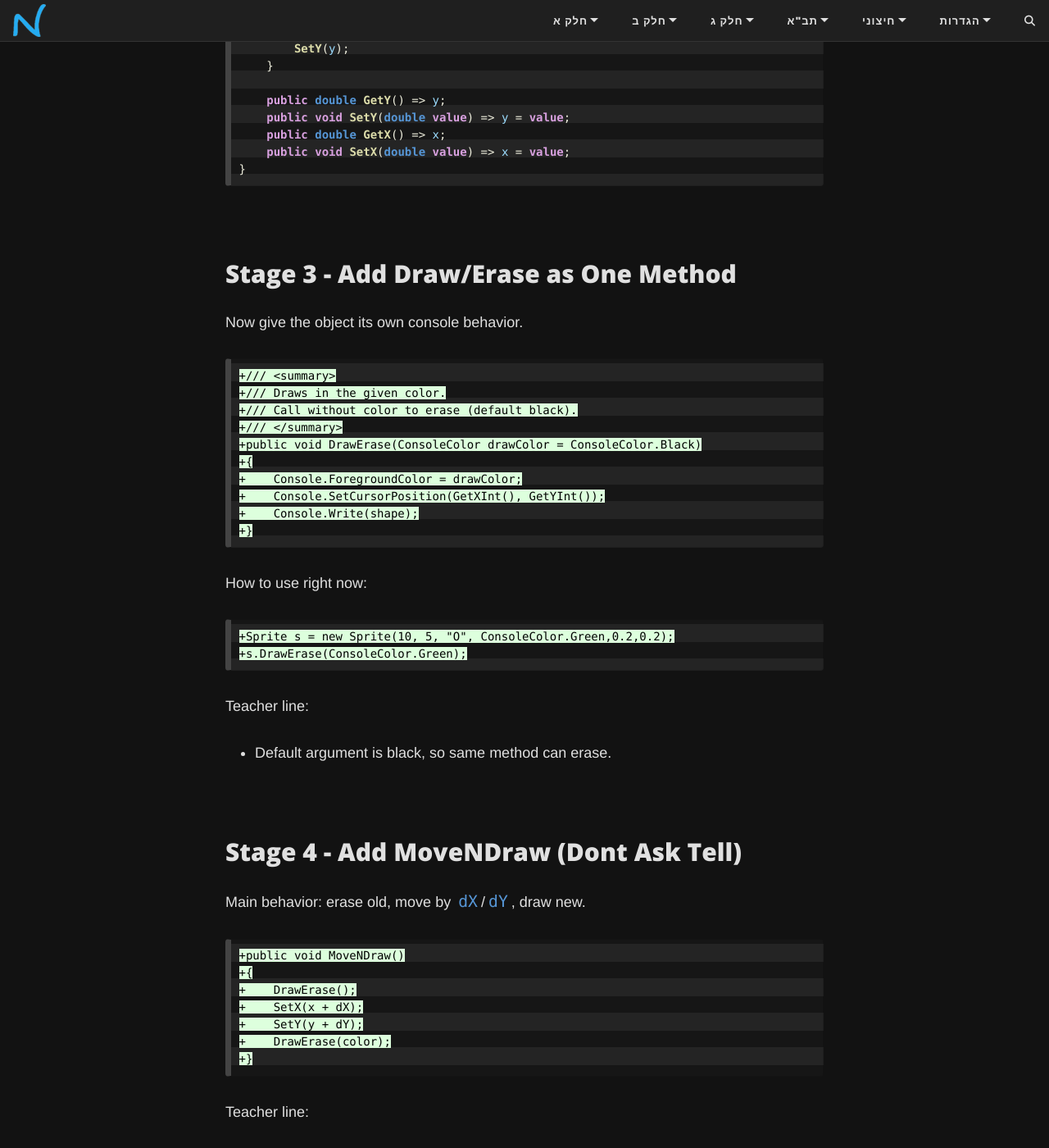
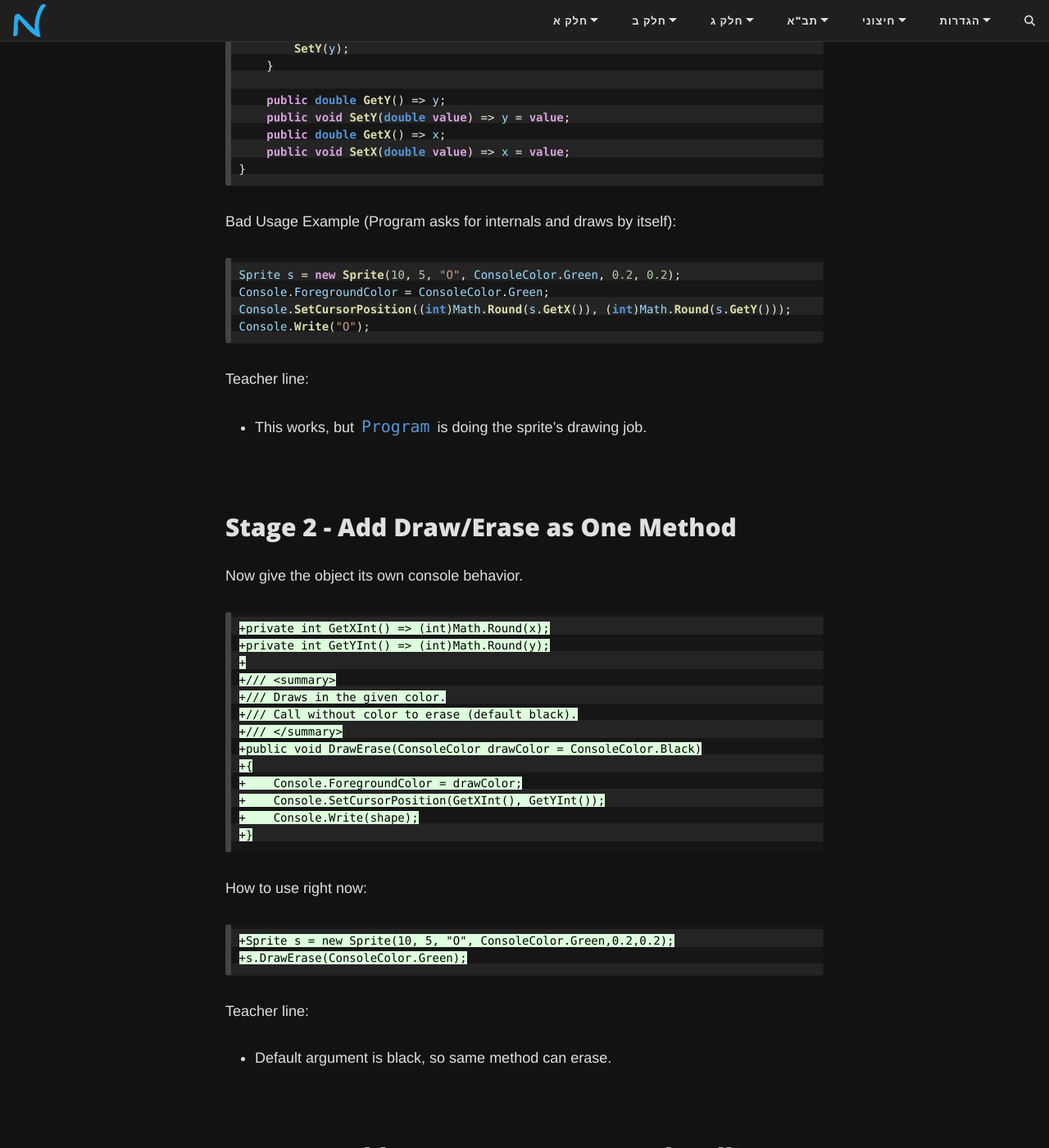
Before and after one commit to 3strategy/BeautifulYesodot, a Jekyll site: the page built from cs3e/Objects_03bSpriteDemo.md, in a window 1280 px wide and 1400 px high, scrolled down 1264 px. Shown: the whole window at 82% size. Built offline with Jekyll 4.4.1, drawn with Linux system fonts in a browser that asks for light colours; comment, search, counter and statistics services are not loaded; some of the changed text lies outside the part shown.

Commit message:
final update to Objects_03b (for today).

````diff
--- a/cs3e/Objects_03bSpriteDemo.md
+++ b/cs3e/Objects_03bSpriteDemo.md
@@ -58,11 +58,27 @@
 }
 ```
 
-## Stage 3 - Add Draw/Erase as One Method
+Bad Usage Example (Program asks for internals and draws by itself):
+
+```csharp
+Sprite s = new Sprite(10, 5, "O", ConsoleColor.Green, 0.2, 0.2);
+Console.ForegroundColor = ConsoleColor.Green;
+Console.SetCursorPosition((int)Math.Round(s.GetX()), (int)Math.Round(s.GetY()));
+Console.Write("O");
+```
+
+Teacher line:
+
+- This works, but `Program` is doing the sprite's drawing job.
+
+## Stage 2 - Add Draw/Erase as One Method
 
 Now give the object its own console behavior.
 
 ```diff
++private int GetXInt() => (int)Math.Round(x);
++private int GetYInt() => (int)Math.Round(y);
++
 +/// <summary>
 +/// Draws in the given color.
 +/// Call without color to erase (default black).
@@ -86,11 +102,14 @@
 
 - Default argument is black, so same method can erase.
 
-## Stage 4 - Add MoveNDraw (Dont Ask Tell)
+## Stage 3 - Add MoveNDraw (Dont Ask Tell)
 
 Main behavior: erase old, move by `dX`/`dY`, draw new.
 
 ```diff
+-    public double GetY() => y;  // ==BREAKING Change==
+-    public double GetX() => x;  // ==BREAKING Change==
++
 +public void MoveNDraw()
 +{
 +    DrawErase();
@@ -104,17 +123,16 @@
 
 - Program no longer calculates cursor location or paint details.
 - Program tells sprite to perform its own job.
+- Old `Program` code that relied on `GetX/GetY` should now break, on purpose.
 
 
-## Stage 2 - Modify the Vanilla Code for Game Rules
+## Stage 4 - Modify the Vanilla Code for Game Rules (Bounds Protection)
 
 Edit the generated constructor/getters/setters (do not rewrite from scratch).
-At this stage, hide position internals: make `SetX/SetY` private and remove public `GetX/GetY`.
+At this stage, keep movement updates internal and add bounds protection in `SetX/SetY`.
 
 ```diff
 
--    public double GetY() => y;
--    public double GetX() => x;
 
 -public void SetX(double value) => x = value;
 +private void SetX(double value)
@@ -314,7 +329,7 @@
 
 - Dont Ask Tell: `Program` tells sprite what to do.
 - Encapsulation: draw/move logic stays inside sprite.
-- In Stage 2, `x/y` are no longer exposed (`SetX/SetY` become private, `GetX/GetY` removed).
+- By Stage 4, `x/y` are no longer exposed (`GetX/GetY` removed in Stage 3, `SetX/SetY` become private in Stage 4).
 - Accuracy: physics values are `double`, rendering uses rounded int.
 - In the later optional version below, bounds default to current console size, but can be overridden in constructor.
 - KIS: no inheritance, one class, one object, one behavior loop.
````
Also changed, not shown: other parts of cs3e/Objects_03bSpriteDemo.md (+1 -4 lines).
